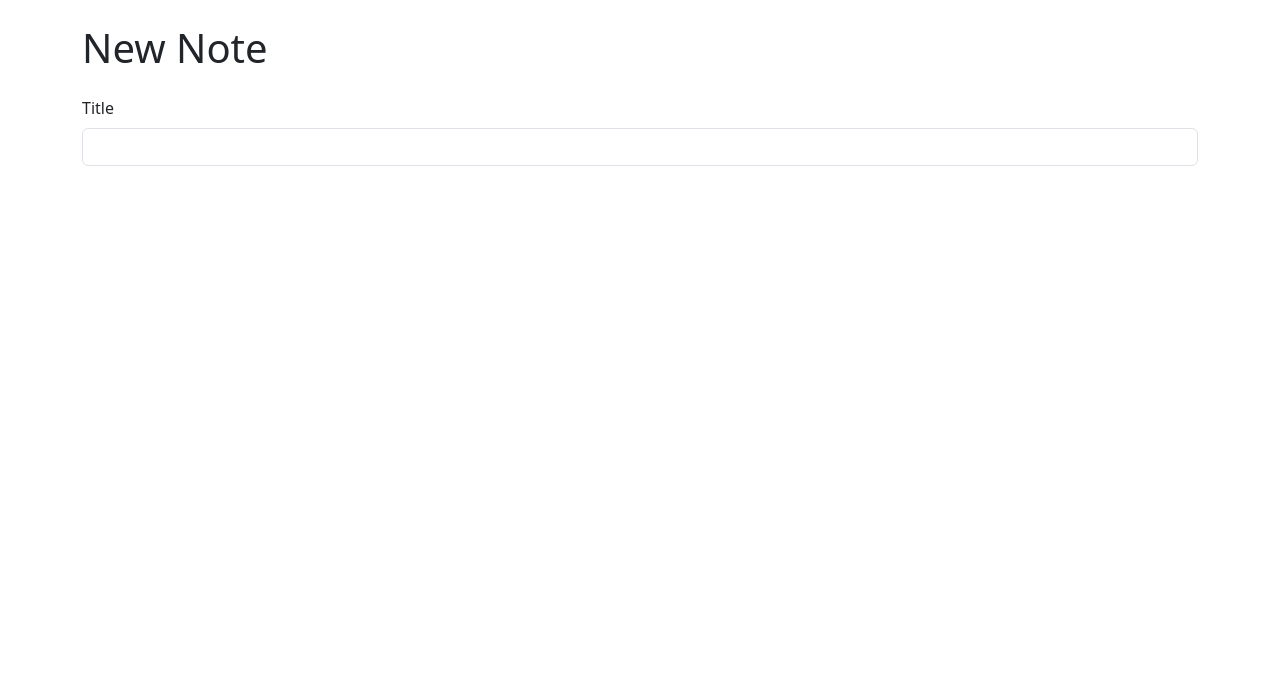
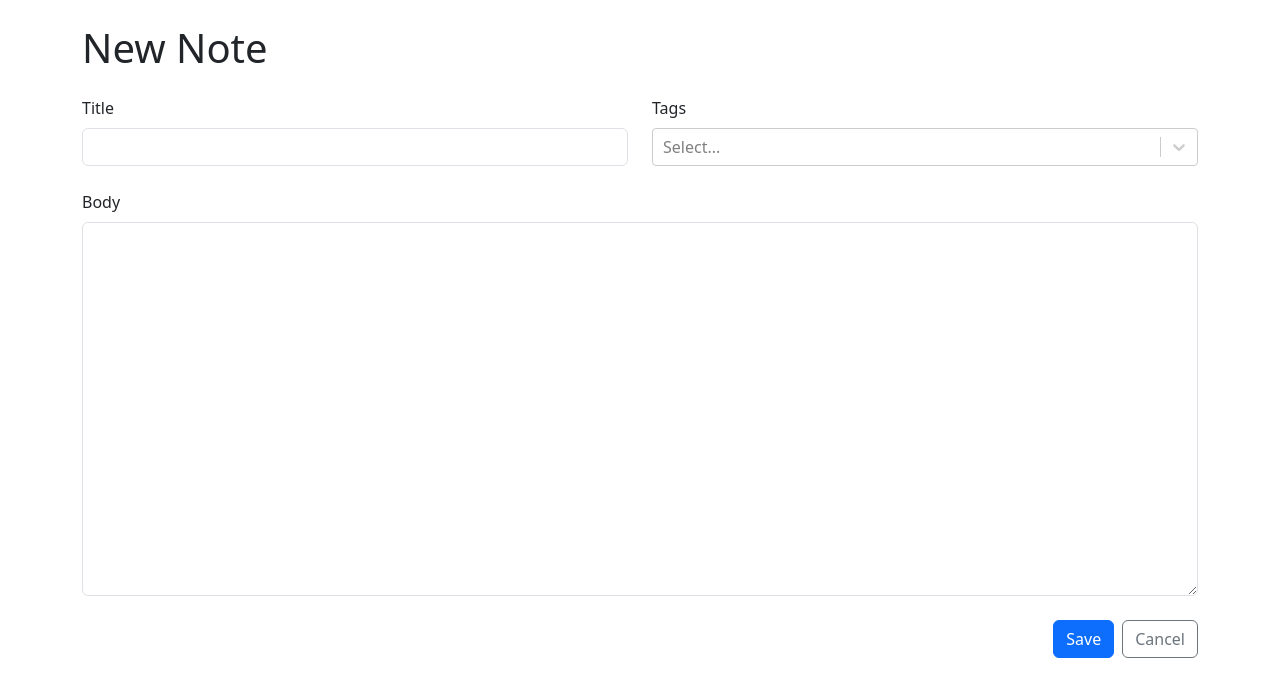
Before and after one commit to maksimteslenko/react-note-taking-app, a React (Vite) app: page /new in a window 1280 px wide. Shown: the top 696 px of the page. Built offline with nearby package versions, Linux system fonts and the light colour scheme.

Commit message:
New note form functionality

```diff
--- a/package.json
+++ b/package.json
@@ -14,7 +14,8 @@
     "react": "^18.2.0",
     "react-bootstrap": "^2.10.2",
     "react-dom": "^18.2.0",
-    "react-router-dom": "^6.22.3"
+    "react-router-dom": "^6.22.3",
+    "react-select": "^5.8.0"
   },
   "devDependencies": {
     "@types/react": "^18.2.64",
--- a/src/App.tsx
+++ b/src/App.tsx
@@ -2,6 +2,21 @@
 import { Container } from "react-bootstrap";
 import { Navigate, Route, Routes } from "react-router-dom";
 import { NewNote } from "./NewNote";
+
+export type Note = {
+	id: string;
+} & NoteData;
+
+export type NoteData = {
+	title: string;
+	markdown: string;
+	tags: Tag[];
+}
+
+export type Tag = {
+	id: string;
+	label: string;
+}
 
 function App() {
 	return (
--- a/src/NoteForm.tsx
+++ b/src/NoteForm.tsx
@@ -1,17 +1,60 @@
-import { Col, Form, Row, Stack } from "react-bootstrap";
+import { FormEvent, useRef, useState } from "react";
+import { Button, Col, Form, Row, Stack } from "react-bootstrap";
+import { Link } from "react-router-dom";
+import CreatableReactSelect from "react-select/creatable";
+import { NoteData, Tag } from "./App";
 
-export function NoteForm () {
+type NoteFormProps = {
+	onSubmit: (data: NoteData) => void
+}
+
+export function NoteForm ({onSubmit}: NoteFormProps) {
+	const titleRef = useRef<HTMLInputElement>(null);
+	const markdownRef = useRef<HTMLTextAreaElement>(null);
+	const [selectedTags, setSelectedTags] = useState<Tag[]>([]);
+
+	function handleSubmit(e: FormEvent)  {
+		e.preventDefault();
+
+		onSubmit({
+			title: titleRef.current!.value,
+			markdown: markdownRef.current!.value,
+			tags: []
+		});
+	}
+
 	return (
-	<Form>
+	<Form onSubmit={handleSubmit}>
 		<Stack gap={4}>
 			<Row>
 				<Col>
 					<Form.Group controlId="title">
 						<Form.Label>Title</Form.Label>
-						<Form.Control required />
+						<Form.Control ref={titleRef} required />
+					</Form.Group>
+				</Col>
+				<Col>
+					<Form.Group controlId="tags">
+						<Form.Label>Tags</Form.Label>
+						<CreatableReactSelect
+							value={selectedTags.map(tag => {
+								return {label: tag.label, value: tag.id}
+							})}
+							isMulti
+						/>
 					</Form.Group>
 				</Col>
 			</Row>
+			<Form.Group controlId="markdown">
+				<Form.Label>Body</Form.Label>
+				<Form.Control required as="textarea" ref={markdownRef} rows={15}/>
+			</Form.Group>
+			<Stack direction="horizontal" gap={2} className="justify-content-end">
+				<Button type="submit" variant="primary">Save</Button>
+				<Link to="..">
+					<Button type="button" variant="outline-secondary">Cancel</Button>
+				</Link>
+			</Stack>
 		</Stack>
 	</Form>
 	)
```
Also changed, not shown: 1 other file (tests, documents, lock files or other folders).
